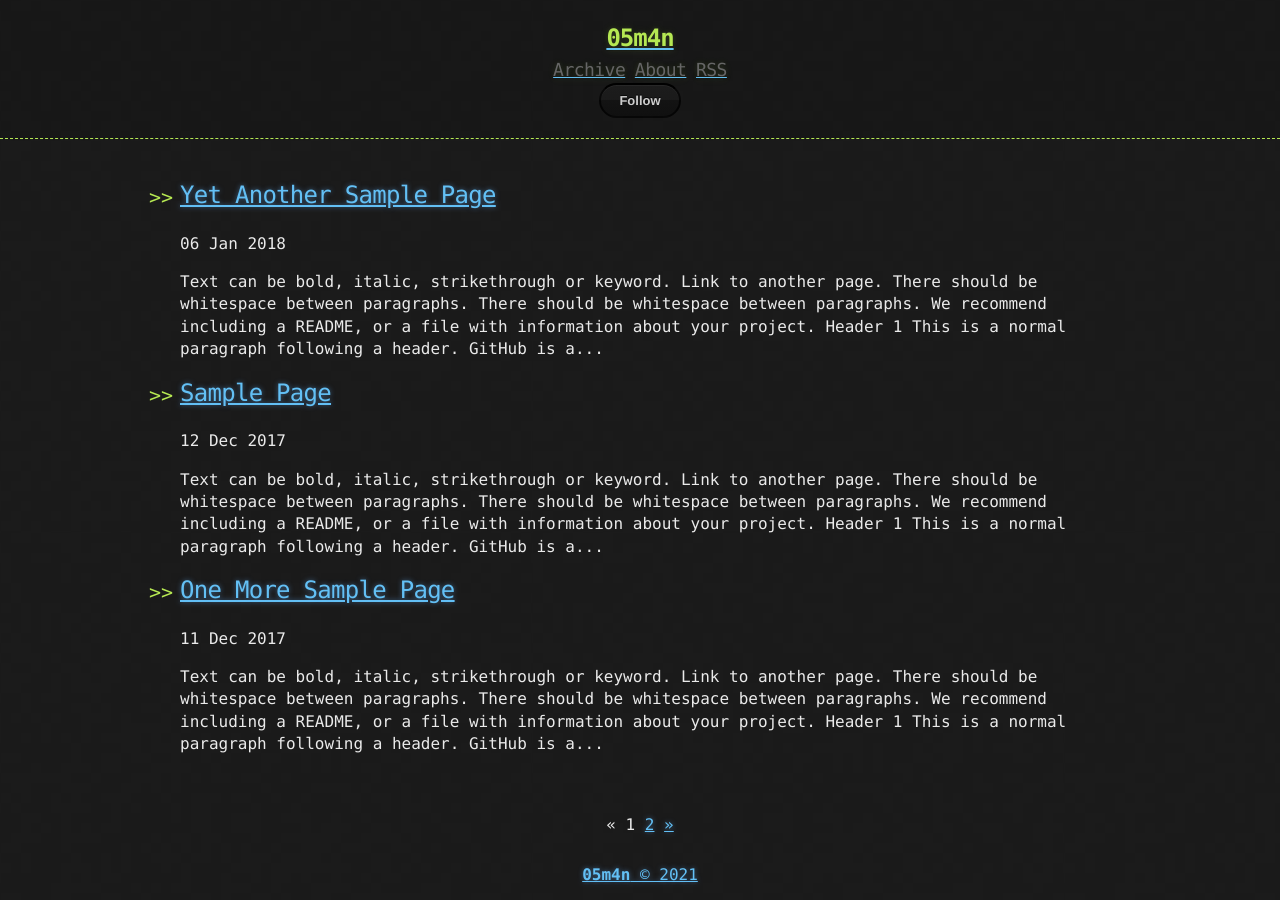
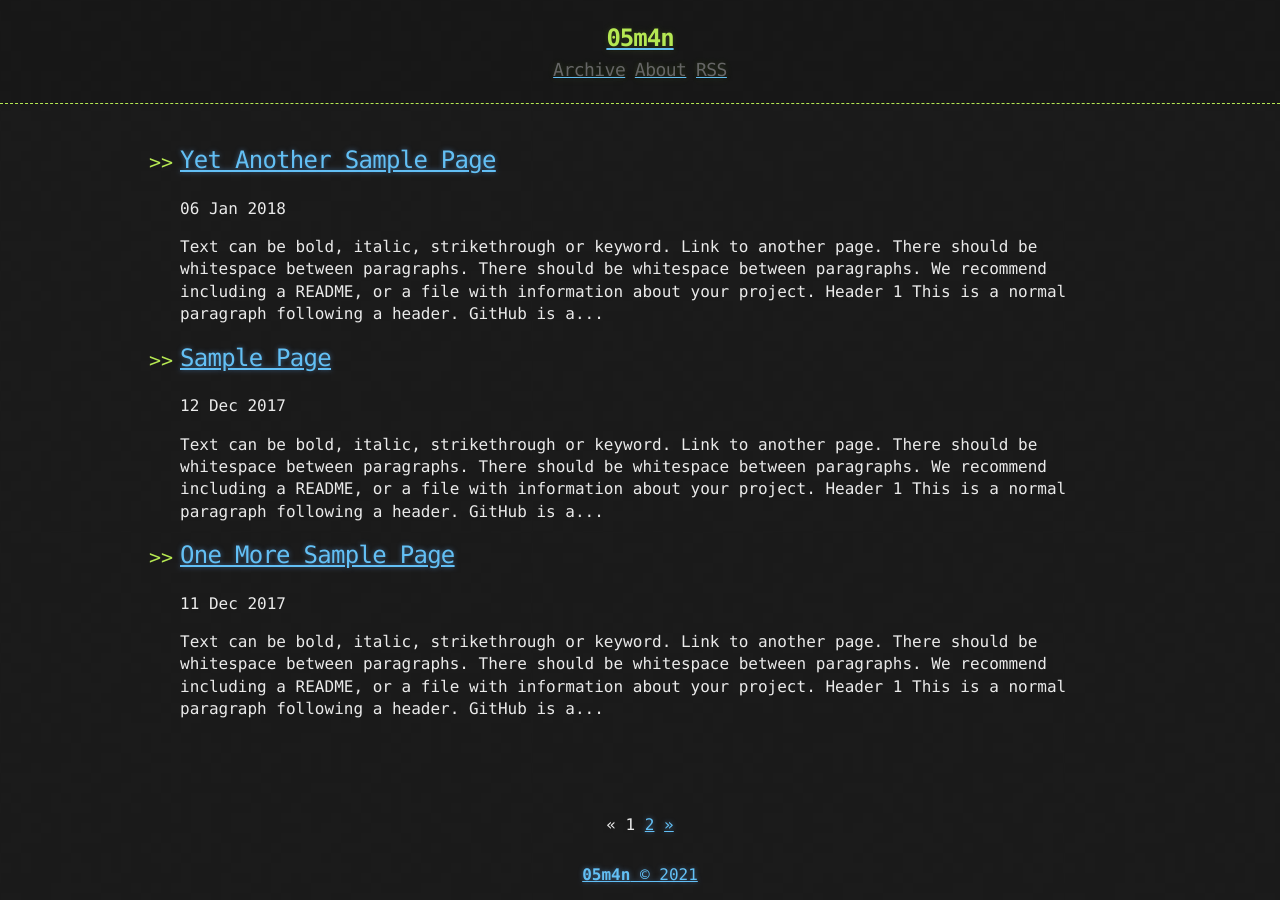
Before and after one commit to tocttou/hacker-blog, a Jekyll site: the page built from index.html, in a window 1280 px wide. Built offline with Jekyll 4.4.1, drawn with Linux system fonts in a browser that asks for light colours; nearby versions of some CDN libraries; the list of posts is cut into pages by our own code.

Commit message:
Update social-links.html

```diff
--- a/_includes/social-links.html
+++ b/_includes/social-links.html
@@ -2,8 +2,6 @@
 {% assign author = site.data.authors[author] | default: author %}
 
   <div class="author__urls-wrapper">
-    <button class="btn btn--inverse">{{ site.data.ui-text[site.locale].follow_label | remove: ":" | default: "Follow" }}</button>
-
       {% if author.linkedin %}
           <a href="https://www.linkedin.com/in/{{ author.linkedin }}" itemprop="sameAs" rel="nofollow noopener noreferrer">
             <i class="fab fa-fw fa-linkedin" aria-hidden="true"></i><span class="label">LinkedIn</span>
```
